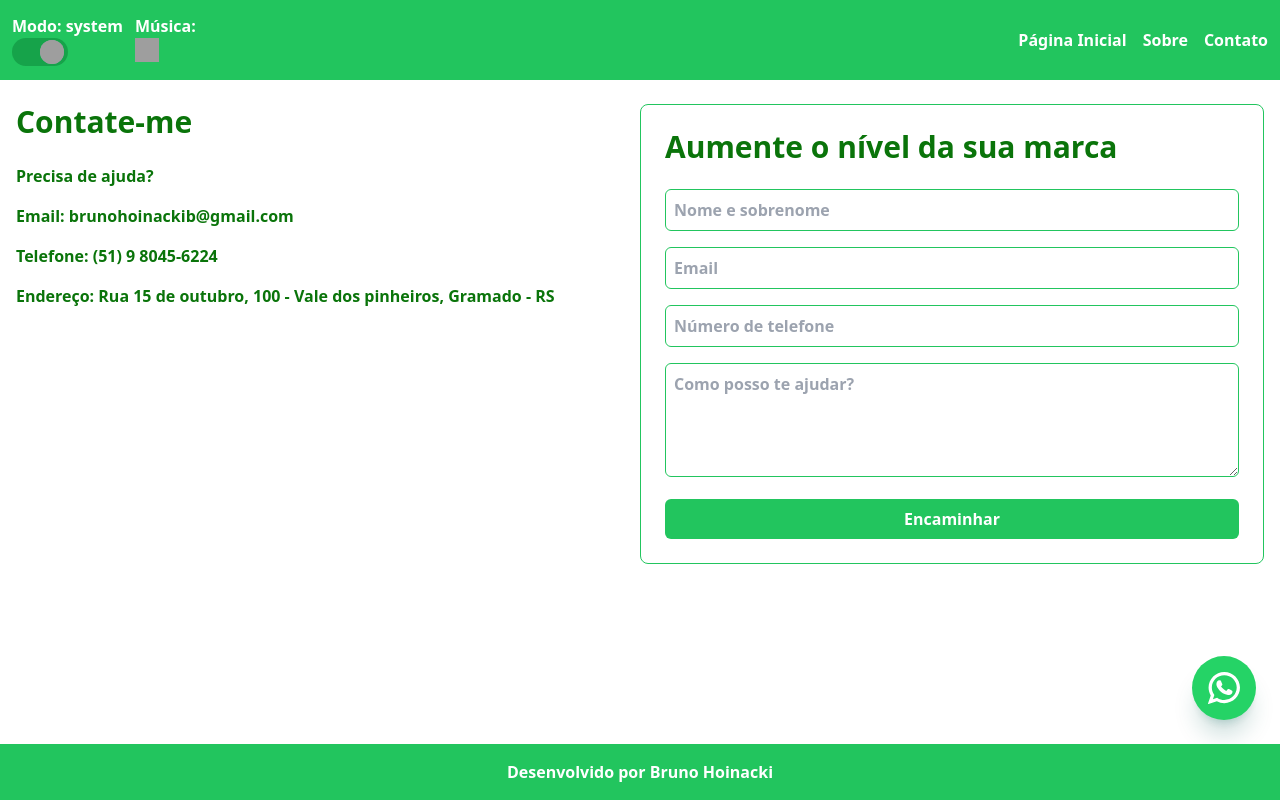
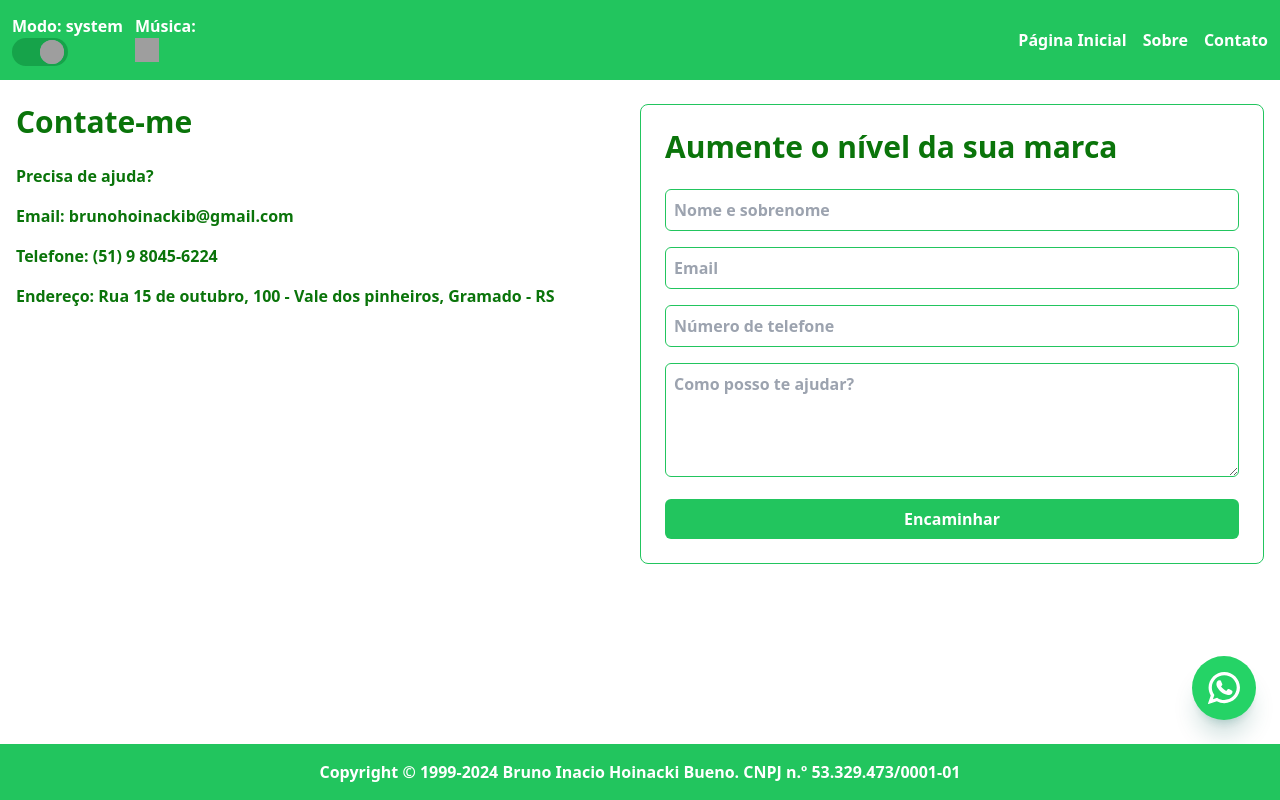
Before and after one commit to BrunoHoinacki/portifolio-bhb, a Nuxt app: page /contato in a window 1280 px wide. Built offline with nearby package versions, Linux system fonts and the light colour scheme; grey boxes are pictures that could not be loaded.

Commit message:
[Feature] Copyright

```diff
--- a/components/AppFooter.vue
+++ b/components/AppFooter.vue
@@ -1,10 +1,12 @@
 <template>
     <div>
-        <WhatsappCTA class="animate__animated animate__slideInRight"/>
-        <footer class="fixed bottom-0 left-0 w-full bg-green-500 text-white py-4 text-center animate__animated animate__slideInUp">
+        <WhatsappCTA class="animate__animated animate__slideInRight" />
+        <footer
+            class="fixed bottom-0 left-0 w-full bg-green-500 text-white py-4 text-center animate__animated animate__slideInUp">
             <div class="container mx-auto">
                 <span>
-                    Desenvolvido por <a href="https://github.com/brunohoinacki" target="_blank">Bruno Hoinacki</a>
+                    <a href="https://linkedin.com/in/brunohoinackib" target="_blank">Copyright © 1999-2024 Bruno Inacio
+                        Hoinacki Bueno. CNPJ n.º 53.329.473/0001-01 </a>
                 </span>
             </div>
         </footer>
```
